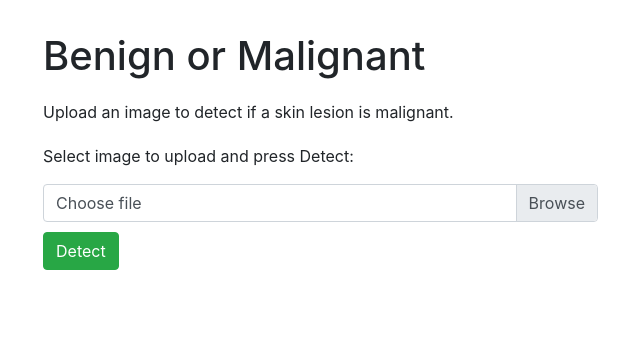
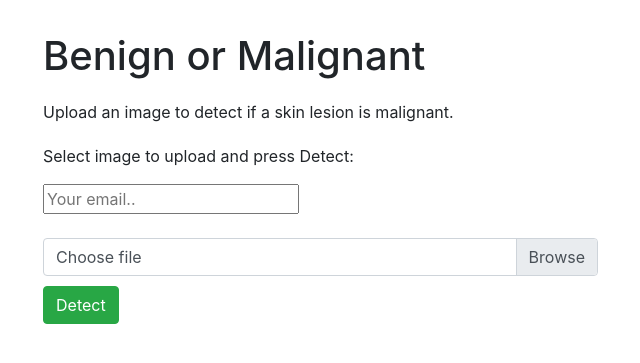
Before and after one commit to Isida255/skin_condition_identification, a Flask app: page / in a window 1280 px wide. Shown: the part 56-419 px from the top of the page, without its empty margins (42-682 px from the left). Run offline with Flask 2, Linux system fonts and the light colour scheme; parts of the project's set-up code (start-up, migrations or seed data) failed here and were passed over; some libraries are stand-ins or nearby versions.

```diff
--- a/src/templates/index.html
+++ b/src/templates/index.html
@@ -6,6 +6,8 @@
 <dive class="col-xs-6">
     <form action="/upload" id="upload-file" method="post" enctype="multipart/form-data">
         <p class="comment">Select image to upload and press Detect:</p>
+        <input type="email"  name="email" class="custom-email-input" id="emailaddress" placeholder="Your email.." required>
+        <br><br>
         <div class="custom-file">
             <input type="file" class="custom-file-input" name="file" id="customFile">
             <label class="custom-file-label" for="customFile">Choose file</label>
```
